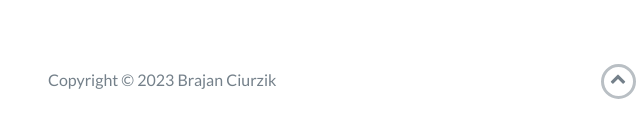
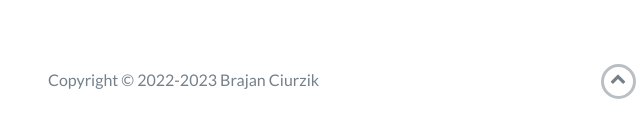
Before and after one commit to HEXAGON111/portofolio, a website: page index.html in a window 1280 px wide. Shown: the part 2275-2413 px from the top of the page, 22-662 px from the left. Drawn offline with nearby package versions, Linux system fonts and the light colour scheme.

Commit message:
Update index.html

```diff
--- a/index.html
+++ b/index.html
@@ -143,7 +143,7 @@
             <div class="row">
                 <div class="col-sm-5 copyright">
                     <p>
-                        Copyright &copy; <span id="current-year">2023</span> Brajan Ciurzik
+                        Copyright &copy; <span id="current-year">2022-2023</span> Brajan Ciurzik
                     </p>
                 </div>
                 <div class="col-sm-2 top">
```
